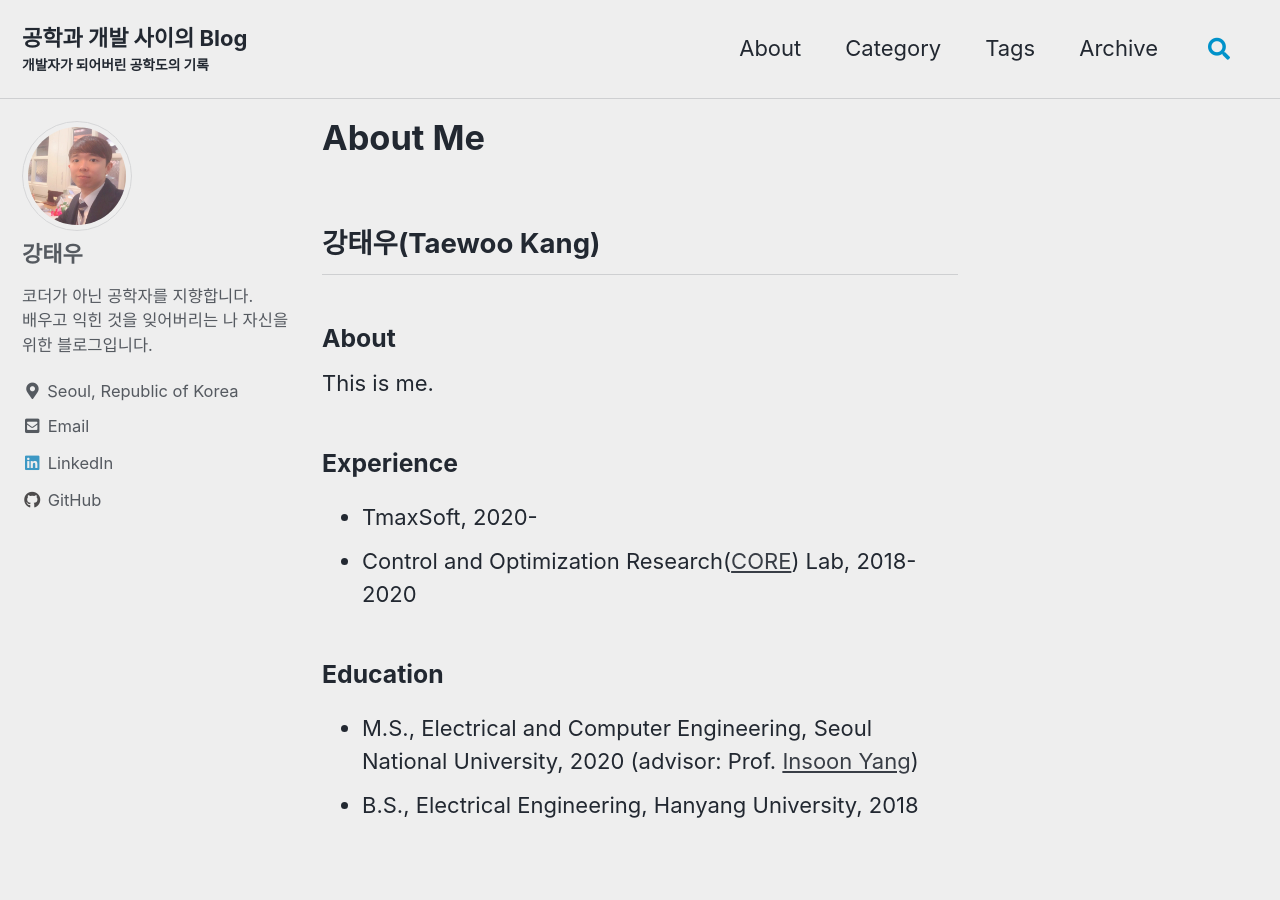
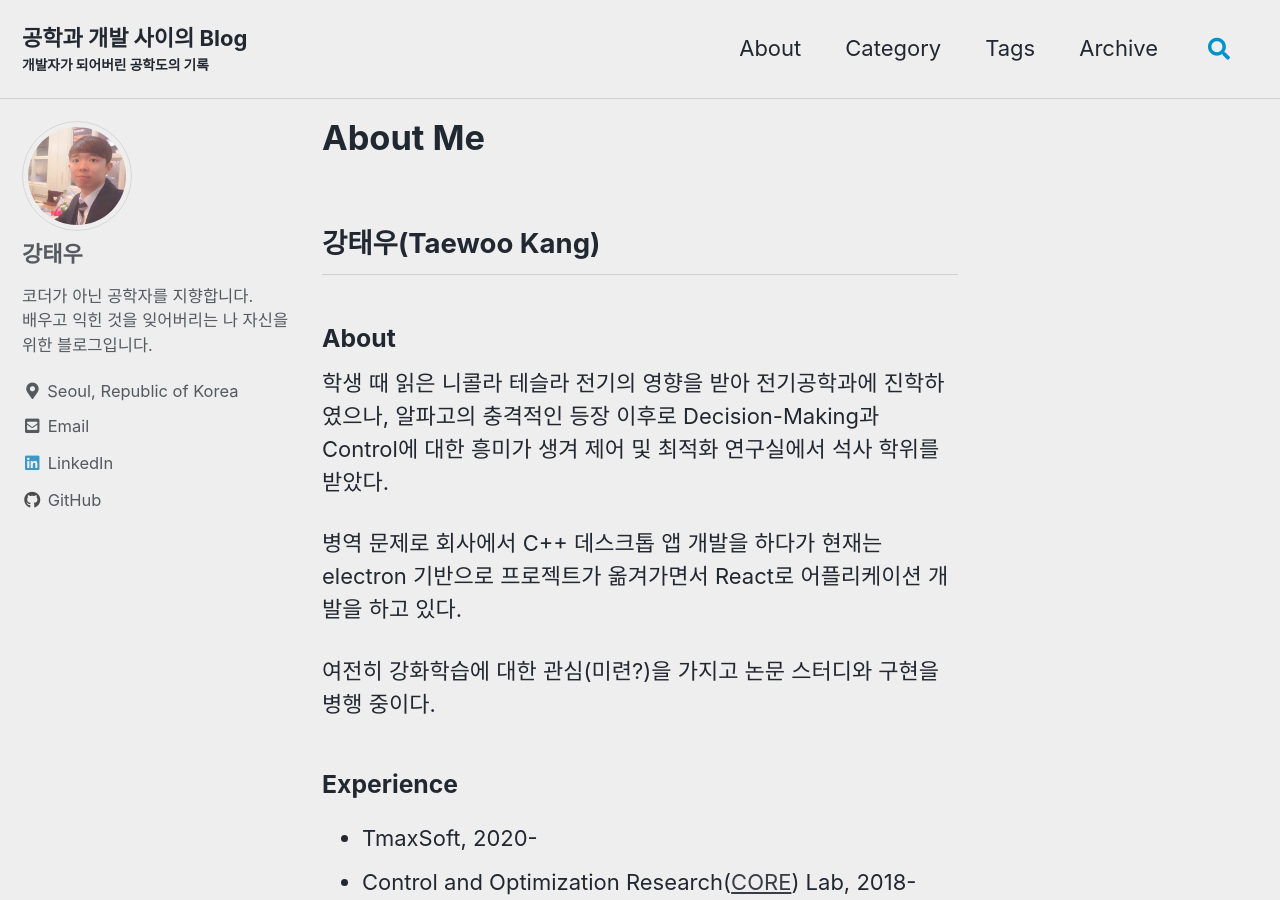
Before and after one commit to Taewoo-Kang/Taewoo-Kang.github.io, a Jekyll site: the page built from _pages/about.md, in a window 1280 px wide and 900 px high. Built offline with Jekyll 4.4.1, drawn with Linux system fonts in a browser that asks for light colours; cached includes are drawn as plain includes.

Commit message:
update about.md

```diff
--- a/_pages/about.md
+++ b/_pages/about.md
@@ -7,7 +7,11 @@ layout: single
 ## 강태우(Taewoo Kang)
 
 ### About
-This is me.
+학생 때 읽은 니콜라 테슬라 전기의 영향을 받아 전기공학과에 진학하였으나, 알파고의 충격적인 등장 이후로 Decision-Making과 Control에 대한 흥미가 생겨 제어 및 최적화 연구실에서 석사 학위를 받았다.
+
+병역 문제로 회사에서 C++ 데스크톱 앱 개발을 하다가 현재는 electron 기반으로 프로젝트가 옮겨가면서 React로 어플리케이션 개발을 하고 있다.
+
+여전히 강화학습에 대한 관심(미련?)을 가지고 논문 스터디와 구현을 병행 중이다.
 
 ### Experience
 - TmaxSoft, 2020-
```
